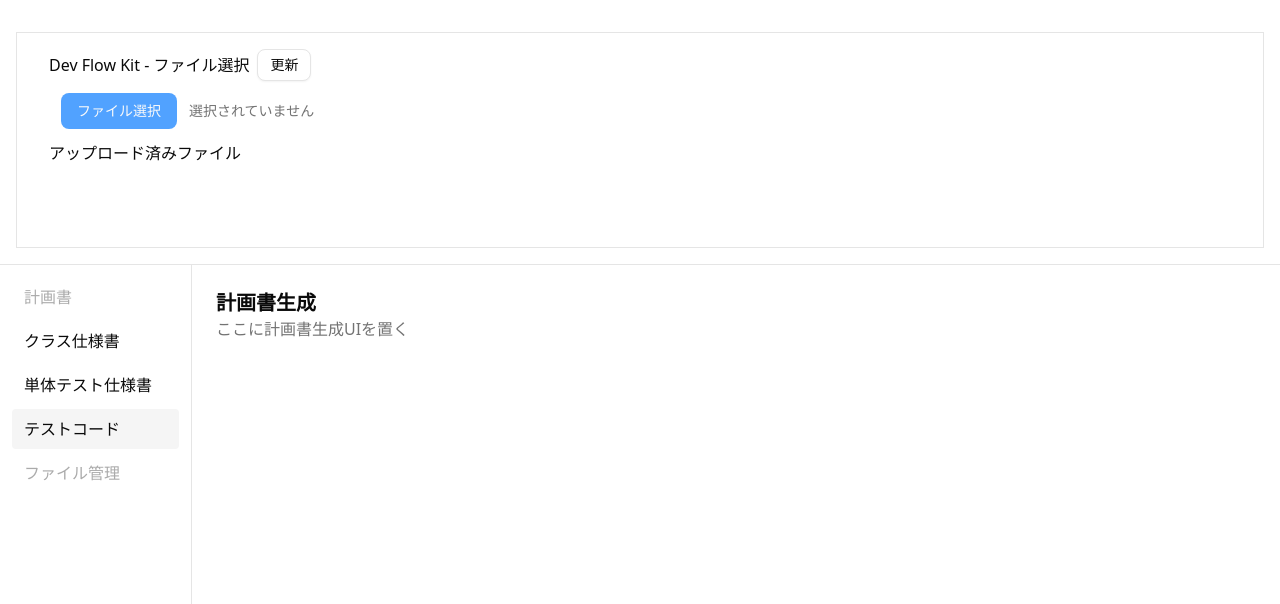
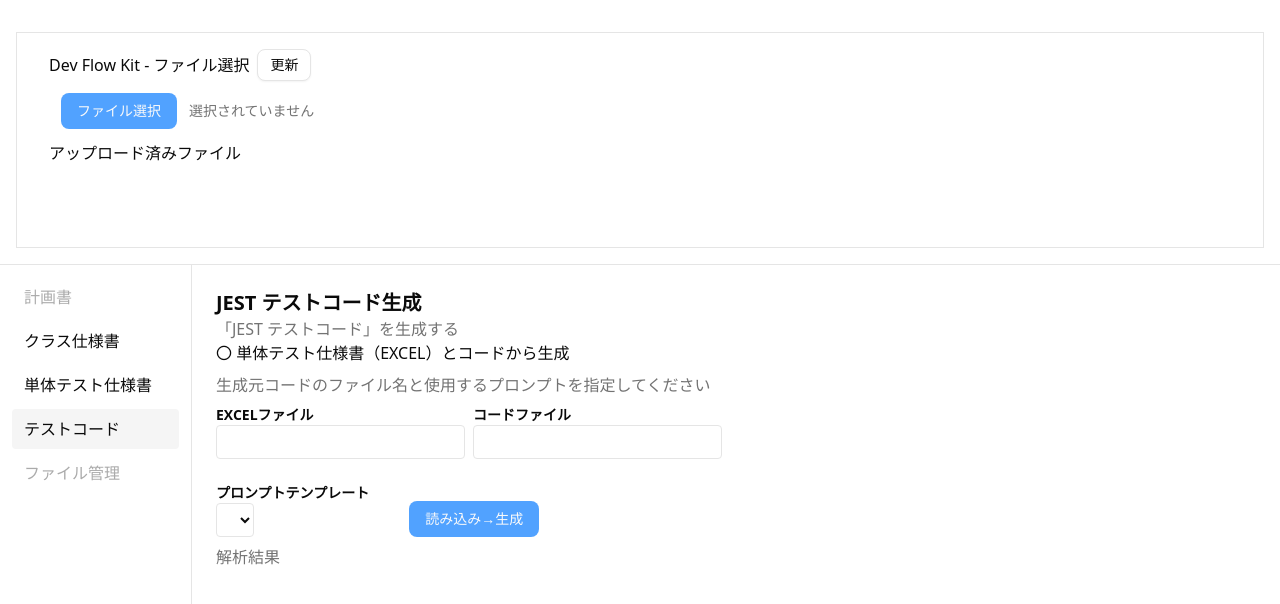
Before and after one commit to MasayukiOrihara/dev-flow-kit, a Next.js app: page /tools/testCode in a window 1280 px wide. Shown: the top 604 px of the page. Built offline with nearby package versions, Linux system fonts and the light colour scheme.

Commit message:
ファイル構成の変更

```diff
--- a/app/api/exportExcel/unitTestDesign/route.ts
+++ b/app/api/unitTestDesign/route.ts
@@ -1,7 +1,7 @@
 import { exportFile } from "@/lib/excel/exportFile";
 import { StructuredOutputParser } from "@langchain/core/output_parsers";
 import { PromptTemplate } from "@langchain/core/prompts";
-import { loadTemplateById } from "../../prompts/loadTemplateById/route";
+
 import { TEST_DESIGN_DIR } from "@/contents/parametars/file.parametar";
 import {
   TestCaseRow,
@@ -11,6 +11,7 @@ import { OpenAi41 } from "@/contents/models/openai.model";
 import { CHECK_ERROR, UNKNOWN_ERROR } from "@/contents/messages/error.message";
 import { Payload, TestType } from "@/contents/types/excel.type";
 import { buildWorkbook } from "@/lib/excel/exportSpecToExcel";
+import { loadTemplateById } from "../prompts/loadTemplateById/route";
 
 export async function POST(req: Request) {
   try {
--- a/app/tools/classDesign/page.tsx
+++ b/app/tools/classDesign/page.tsx
@@ -51,7 +51,7 @@ export default function ClassDesignPage() {
 
       // 2) 結果生成
       const outputRes = await postJson<{ text: string }>(
-        "/api/exportExcel/classDesign/toCode",
+        "/api/classDesign/toCode",
         { fileName, codeText: fileRes.text, formatId },
         "生成に失敗しました"
       );
--- a/app/tools/testCode/page.tsx
+++ b/app/tools/testCode/page.tsx
@@ -1,8 +1,149 @@
+"use client";
+
+import { Button } from "@/components/ui/button";
+import { postJson } from "@/lib/api/postJson.api";
+import { ExcelSheets } from "../unitTestDesign/page";
+import { useEffect, useState } from "react";
+
 export default function TestCodePage() {
+  const [excelFileName, setExcelFileName] = useState("");
+  const [codeFileName, setCodeFileName] = useState("");
+  const [text, setText] = useState("");
+  const [err, setErr] = useState("");
+
+  const [templates, setTemplates] = useState<
+    { id: string; label: string; enabled: boolean }[]
+  >([]);
+  const [formatId, setFormatId] = useState<string>("");
+
+  const [isRunning, setIsRunning] = useState(false);
+
+  useEffect(() => {
+    (async () => {
+      const res = await fetch("/api/prompts?kind=testCode");
+      const json = await res.json().catch(() => ({}));
+      setTemplates(json.templates ?? []);
+      if ((json.templates ?? []).length && !formatId)
+        setFormatId(json.templates[0].id);
+    })();
+  }, []);
+
+  /**
+   * ファイルの読み込み
+   * @returns
+   */
+  const load = async () => {
+    if (isRunning) return;
+    setErr("");
+    setText("");
+    setIsRunning(true);
+
+    try {
+      // 1) エクセルファイル読み込み
+      const excelFileRes = await postJson<{ sheets: ExcelSheets }>(
+        "/api/files/excelToJsonByName",
+        { fileName: excelFileName },
+        "ファイルが読み込みできませんでした"
+      );
+      setText("Excelファイルを読み込みました。");
+
+      // 2) コードファイル読み込み
+      const codeFileRes = await postJson<{ text: string }>(
+        "/api/files/textByName",
+        { fileName: codeFileName },
+        "ファイルが読み込みできませんでした"
+      );
+      setText("コードファイルを読み込みました。");
+
+      // 3) 結果生成
+      setText("結果のファイルを生成しています...");
+      const outputRes = await postJson<{ message: string }>(
+        "/api/unitTestDesign",
+        {
+          fileName: codeFileName,
+          codeText: codeFileRes.text,
+          testDesign: excelFileRes.sheets,
+          formatId,
+        },
+        "生成に失敗しました"
+      );
+      setText(outputRes.message);
+    } catch (e: any) {
+      console.error(e);
+      setErr(e.message);
+    } finally {
+      setIsRunning(false);
+    }
+  };
   return (
     <div>
-      <h1 className="text-xl font-semibold">計画書生成</h1>
-      <p className="text-muted-foreground">ここに計画書生成UIを置く</p>
+      <div>
+        <h1 className="text-xl font-semibold">JEST テストコード生成</h1>
+        <p className="text-muted-foreground">「JEST テストコード」を生成する</p>
+      </div>
+      <div>
+        <h2>〇 単体テスト仕様書（EXCEL）とコードから生成</h2>
+
+        <div className="my-2">
+          <h3 className="text-muted-foreground">
+            生成元コードのファイル名と使用するプロンプトを指定してください
+          </h3>
+          <div className="flex flex-col gap-2">
+            <div className="flex gap-2 my-2">
+              <div>
+                <p className="text-sm font-bold">EXCELファイル</p>
+                <input
+                  className="border rounded px-2 py-1"
+                  value={excelFileName}
+                  onChange={(e) => setExcelFileName(e.target.value)}
+                />
+              </div>
+
+              <div>
+                <p className="text-sm font-bold">コードファイル</p>
+                <input
+                  className="border rounded px-2 py-1"
+                  value={codeFileName}
+                  onChange={(e) => setCodeFileName(e.target.value)}
+                />
+              </div>
+            </div>
+
+            <div className="flex items-end gap-2 my-2">
+              <div>
+                <p className="text-sm font-bold">プロンプトテンプレート</p>
+                <select
+                  className="border rounded px-2 py-1"
+                  value={formatId}
+                  onChange={(e) => setFormatId(e.target.value)}
+                >
+                  {templates.map((t) => (
+                    <option key={t.id} value={t.id} disabled={!t.enabled}>
+                      {t.label}
+                      {!t.enabled ? "（準備中）" : ""}
+                    </option>
+                  ))}
+                </select>
+              </div>
+
+              <Button
+                onClick={load}
+                disabled={isRunning}
+                className="bg-blue-400 hover:bg-blue-600 ml-8"
+              >
+                {isRunning ? "処理中..." : "読み込み→生成"}
+              </Button>
+            </div>
+
+            {err ? (
+              <p className="text-red-400 font-bold text-sm">{err}</p>
+            ) : null}
+          </div>
+
+          <h3 className="text-muted-foreground">解析結果</h3>
+          <pre className="p-3 overflow-auto whitespace-pre-wrap">{text}</pre>
+        </div>
+      </div>
     </div>
   );
 }
--- a/app/tools/unitTestDesign/page.tsx
+++ b/app/tools/unitTestDesign/page.tsx
@@ -6,6 +6,10 @@ import { useEffect, useState } from "react";
 
 export type ExcelSheets = Record<string, any[][]>;
 
+/**
+ * 単体テスト仕様書作成ページ
+ * @returns
+ */
 export default function UnitTestDesignPage() {
   const [excelFileName, setExcelFileName] = useState("");
   const [codeFileName, setCodeFileName] = useState("");
@@ -59,7 +63,7 @@ export default function UnitTestDesignPage() {
       // 3) 結果生成
       setText("結果のファイルを生成しています...");
       const outputRes = await postJson<{ message: string }>(
-        "/api/exportExcel/unitTestDesign",
+        "/api/unitTestDesign",
         {
           fileName: codeFileName,
           codeText: codeFileRes.text,
```
Also changed, not shown: app/api/classDesign/toCode/route.ts (renamed from app/api/exportExcel/classDesign/toCode/route.ts).
